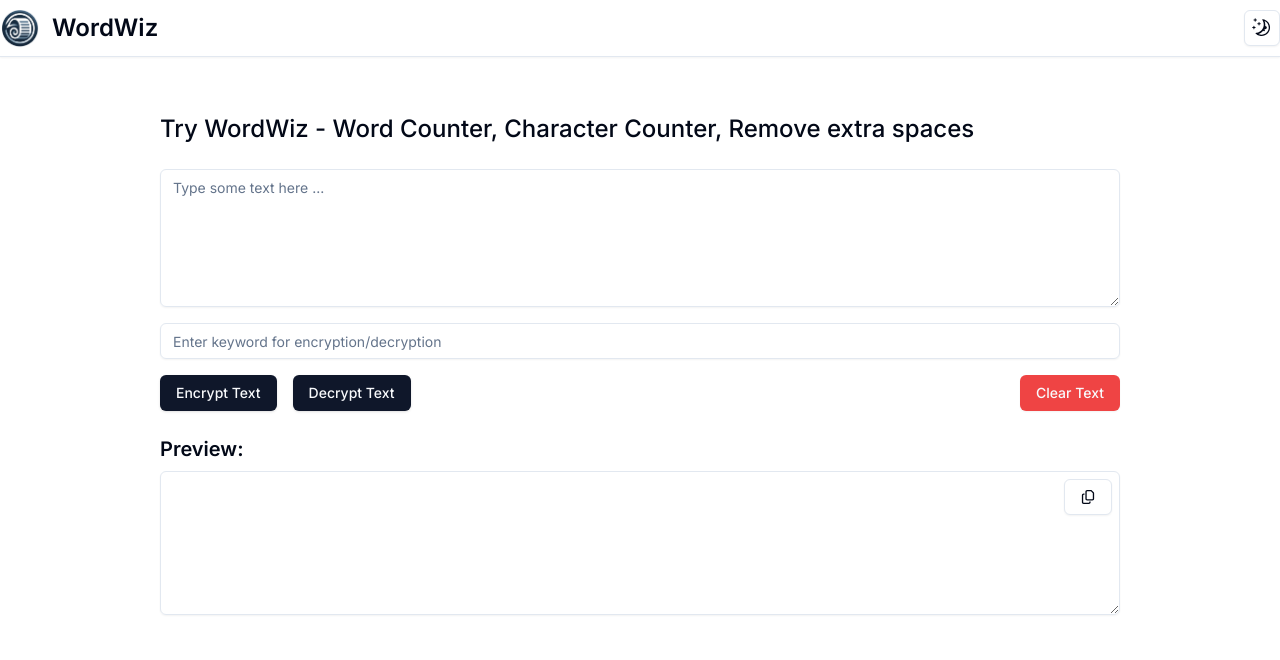
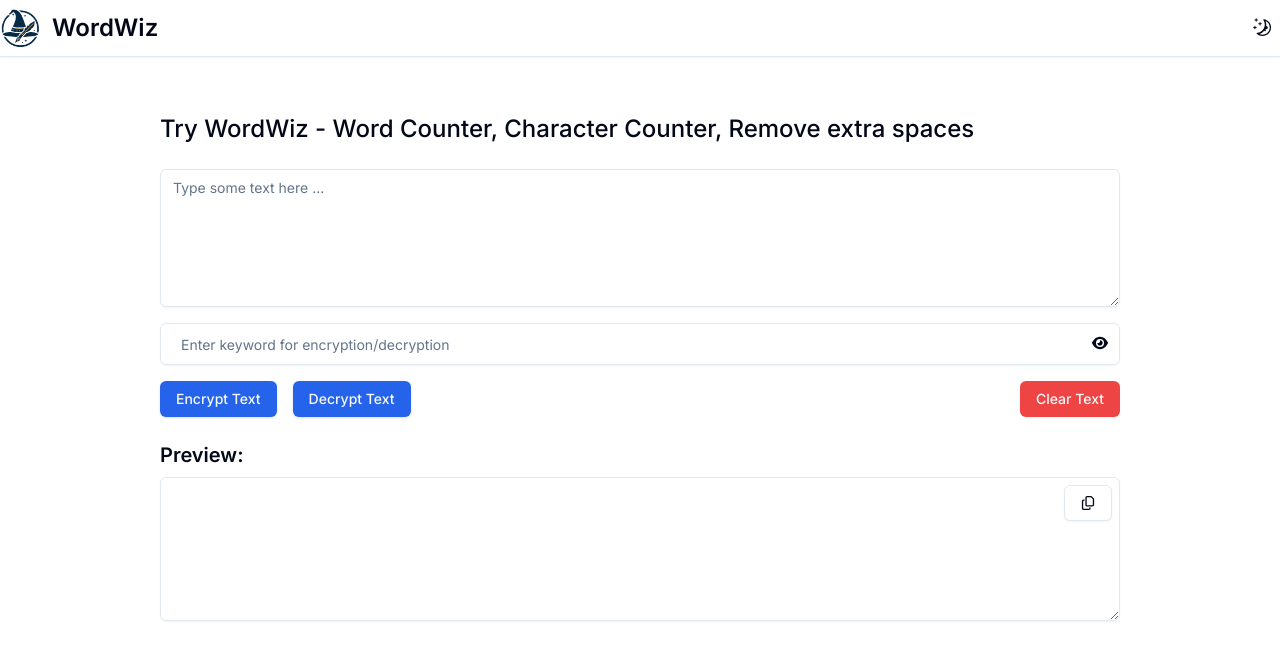
Before and after one commit to tharuAnish/WordWiz, a Next.js app: page /anish in a window 1280 px wide. Shown: the top 660 px of the page. Built offline with nearby package versions, Linux system fonts and the light colour scheme.

Commit message:
logo and og image added

```diff
--- a/app/anish/page.tsx
+++ b/app/anish/page.tsx
@@ -7,14 +7,14 @@ import { Textarea } from "@/components/ui/textarea"
 import { ToastContainer, toast, ToastOptions } from "react-toastify"
 import "react-toastify/dist/ReactToastify.css"
 import { useTheme } from "next-themes"
-
-import { FaRegCopy } from "react-icons/fa6"
+import { FaRegCopy, FaEye, FaEyeSlash } from "react-icons/fa6"
 
 export default function Converter() {
   const { resolvedTheme } = useTheme()
   const [text, setText] = useState<string>("")
   const [convertedText, setConvertedText] = useState<string>("")
   const [keyword, setKeyword] = useState<string>("")
+  const [showPassword, setShowPassword] = useState<boolean>(false)
 
   const toastOptions: ToastOptions = {
     position: "top-right",
@@ -113,13 +113,20 @@ export default function Converter() {
           rows={6}
         />
       </div>
-      <div className="mb-4">
+      <div className="mb-4 relative">
         <Input
-          type="password"
+          className="p-5"
+          type={showPassword ? "text" : "password"}
           value={keyword}
           onChange={handleKeywordChange}
           placeholder="Enter keyword for encryption/decryption"
         />
+        <button
+          onClick={() => setShowPassword(!showPassword)}
+          className="absolute top-2 right-2 p-1 "
+        >
+          {showPassword ? <FaEyeSlash /> : <FaEye />}
+        </button>
       </div>
       <div className="mb-6 flex justify-between">
         <div className="flex space-x-4">
--- a/app/globals.css
+++ b/app/globals.css
@@ -6,63 +6,46 @@
   :root {
     --background: 0 0% 100%;
     --foreground: 222.2 84% 4.9%;
-
     --card: 0 0% 100%;
     --card-foreground: 222.2 84% 4.9%;
-
     --popover: 0 0% 100%;
     --popover-foreground: 222.2 84% 4.9%;
-
-      --primary: 222.2 47.4% 11.2%;
+    --primary: 221.2 83.2% 53.3%;
     --primary-foreground: 210 40% 98%;
-
     --secondary: 210 40% 96.1%;
     --secondary-foreground: 222.2 47.4% 11.2%;
-
     --muted: 210 40% 96.1%;
     --muted-foreground: 215.4 16.3% 46.9%;
-
     --accent: 210 40% 96.1%;
     --accent-foreground: 222.2 47.4% 11.2%;
-
     --destructive: 0 84.2% 60.2%;
     --destructive-foreground: 210 40% 98%;
-
     --border: 214.3 31.8% 91.4%;
     --input: 214.3 31.8% 91.4%;
-      --ring: 222.2 84% 4.9%;
-
+    --ring: 221.2 83.2% 53.3%;
     --radius: 0.5rem;
   }
 
   .dark {
     --background: 222.2 84% 4.9%;
     --foreground: 210 40% 98%;
-
     --card: 222.2 84% 4.9%;
     --card-foreground: 210 40% 98%;
-
     --popover: 222.2 84% 4.9%;
     --popover-foreground: 210 40% 98%;
-
-      --primary: 210 40% 98%;
+    --primary: 217.2 91.2% 59.8%;
     --primary-foreground: 222.2 47.4% 11.2%;
-
     --secondary: 217.2 32.6% 17.5%;
     --secondary-foreground: 210 40% 98%;
-
     --muted: 217.2 32.6% 17.5%;
     --muted-foreground: 215 20.2% 65.1%;
-
     --accent: 217.2 32.6% 17.5%;
     --accent-foreground: 210 40% 98%;
-
     --destructive: 0 62.8% 30.6%;
     --destructive-foreground: 210 40% 98%;
-
     --border: 217.2 32.6% 17.5%;
     --input: 217.2 32.6% 17.5%;
-      --ring: 212.7 26.8% 83.9%;
+    --ring: 224.3 76.3% 48%;
   }
 }
 
--- a/app/layout.tsx
+++ b/app/layout.tsx
@@ -3,6 +3,8 @@ import { Inter } from "next/font/google"
 import "./globals.css"
 import { ThemeProvider } from "@/components/theme/themeProvider"
 import Nav from "@/components/nav/nav"
+import Head from "next/head"
+import Image from "../assets/ogimage.webp"
 
 const inter = Inter({ subsets: ["latin"] })
 
@@ -18,6 +20,43 @@ export default function RootLayout({
 }>) {
   return (
     <html lang="en">
+      <Head>
+        <title>WordWiz</title>
+        <meta
+          name="description"
+          content="WordWiz is your ultimate tool for wordsmiths, generated by create next app"
+        />
+        <meta
+          name="keywords"
+          content="WordWiz, textutil, anish , create next app, SEO, Next.js"
+        />
+        <link rel="canonical" href="https://wordwiz.vercel.app" />
+
+        {/* Open Graph Tags */}
+        <meta property="og:title" content="WordWiz" />
+        <meta
+          property="og:description"
+          content="WordWiz is your ultimate tool for wordsmiths, generated by create next app"
+        />
+        <meta
+          property="og:image"
+          content="https://wordwiz.vercel.app/../assets/ogimage.webp"
+        />
+        <meta property="og:url" content="https://wordwiz.vercel.app" />
+        <meta property="og:type" content="website" />
+
+        {/* Twitter Card Tags */}
+        <meta name="twitter:card" content="summary_large_image" />
+        <meta name="twitter:title" content="WordWiz" />
+        <meta
+          name="twitter:description"
+          content="WordWiz is your ultimate tool for wordsmiths, generated by create next app"
+        />
+        <meta
+          name="twitter:image"
+          content="https://wordwiz.vercel.app/../assets/ogimage.webp"
+        />
+      </Head>
       <body className={inter.className}>
         <ThemeProvider
           attribute="class"
--- a/components/converter/converter.tsx
+++ b/components/converter/converter.tsx
@@ -112,7 +112,7 @@ export default function Converter() {
           <p className="">Time to read: {timeToRead}</p>
         </div>
       </div>
-      <h4 className="text-xl font-semibold mb-2 ">Preview:</h4>
+      <h4 className="text-xl  mb-2 ">Preview:</h4>
       <div className="relative">
         <p className="p-3 rounded-md border h-36 cursor-text">
           {convertedText}
--- a/components/theme/toggle.tsx
+++ b/components/theme/toggle.tsx
@@ -20,13 +20,13 @@ export function ModeToggle() {
   if (!mounted) return null // Only render the button after the client has mounted
 
   return (
-    <Button variant="outline" size="icon" onClick={toggleTheme}>
+    <button className="p-2  rounded-full" onClick={toggleTheme}>
       {resolvedTheme === "dark" ? (
         <SunIcon className="h-[1.2rem] w-[1.2rem]" />
       ) : (
         <MoonIcon className="h-[1.2rem] w-[1.2rem]" />
       )}
       <span className="sr-only">Toggle theme</span>
-    </Button>
+    </button>
   )
 }
```
Also changed, not shown: assets/logo.png, assets/ogimage.webp (added). Lines whose indentation alone changed are shown as unchanged.
